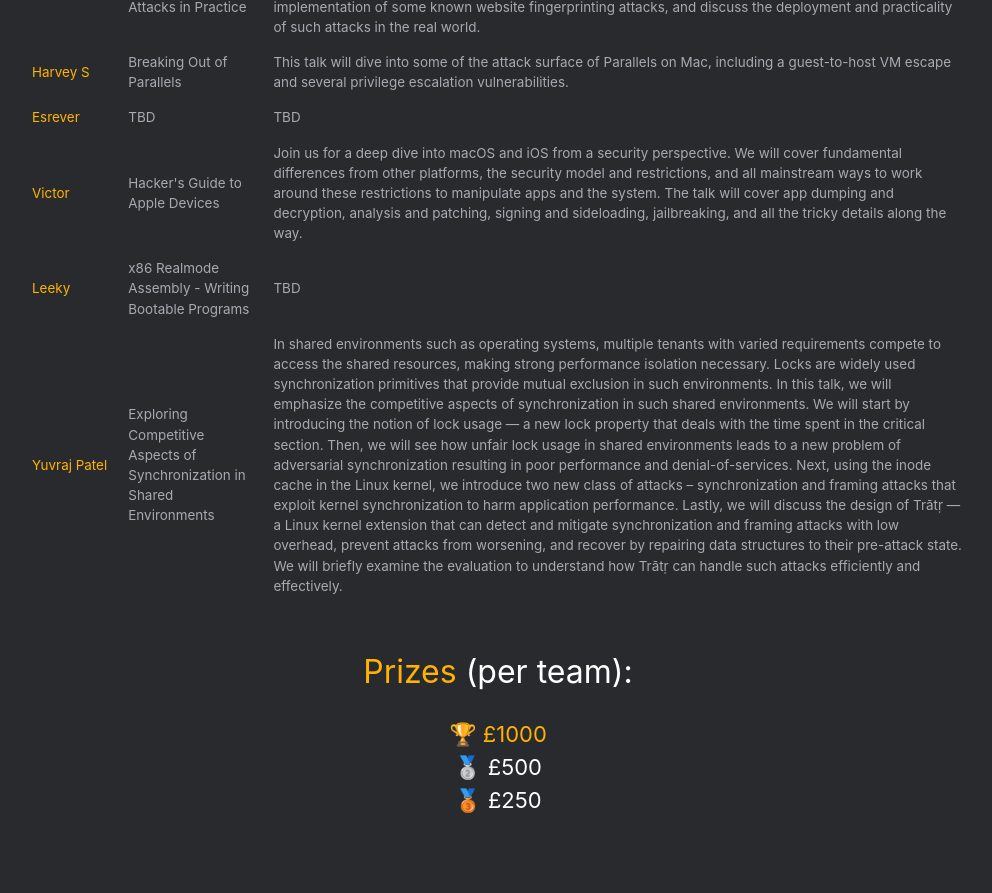
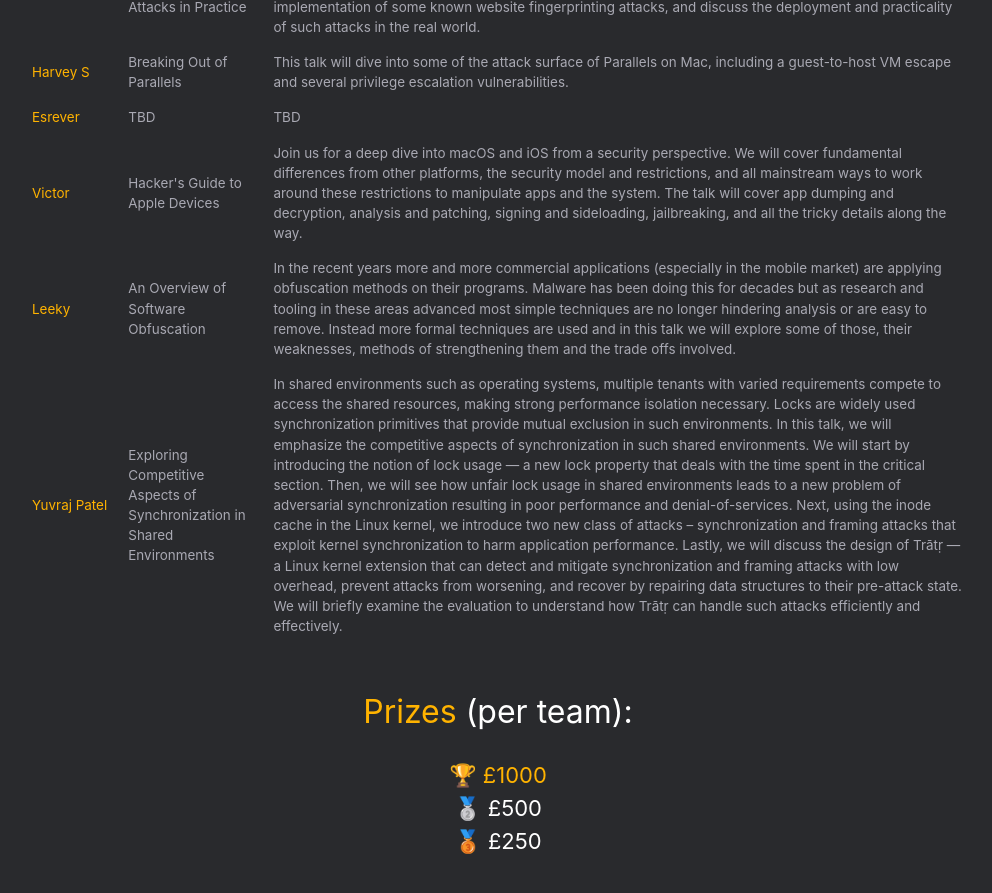
Before and after one commit to compsoc-edinburgh/pwned-site, a Jekyll site: the page built from jekyll/index.html, in a window 1280 px wide and 900 px high, scrolled down 2851 px. Shown: the top 893 px of the window, without its empty margins (142-1134 px from the left). Built offline with Jekyll 4.4.1, drawn with Linux system fonts in a browser that asks for light colours; some web fonts are replaced; a script that is not in the unit is left out.

Commit message:
Add Leeky talk description

```diff
--- a/jekyll/_includes/about.html
+++ b/jekyll/_includes/about.html
@@ -134,8 +134,8 @@
     </tr>
     <tr>
       <td>Leeky</td>
-      <td>x86 Realmode Assembly - Writing Bootable Programs</td>
-      <td>TBD</td>
+      <td>An Overview of Software Obfuscation</td>
+      <td>In the recent years more and more commercial applications (especially in the mobile market) are applying obfuscation methods on their programs. Malware has been doing this for decades but as research and tooling in these areas advanced most simple techniques are no longer hindering analysis or are easy to remove. Instead more formal techniques are used and in this talk we will explore some of those, their weaknesses, methods of strengthening them and the trade offs involved.</td>
     </tr>
     <tr>
       <td>Yuvraj Patel</td>
```
